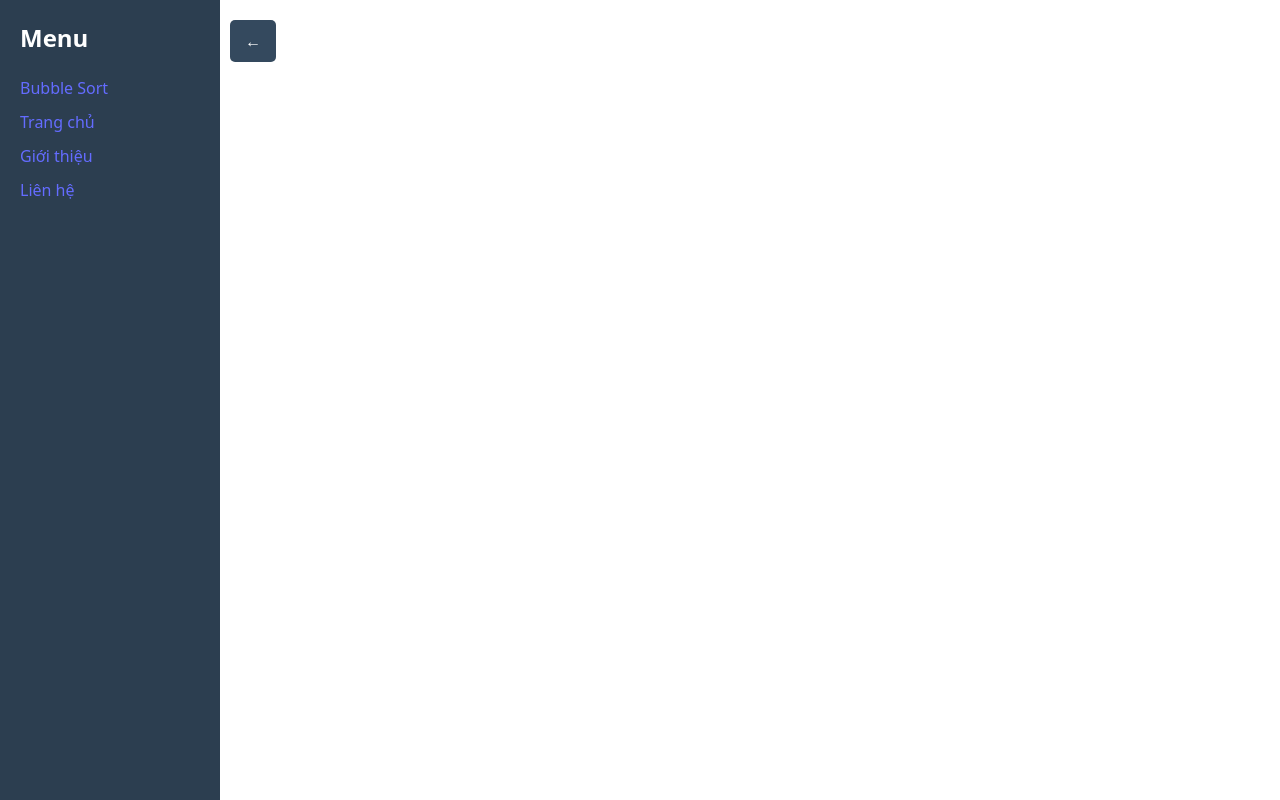
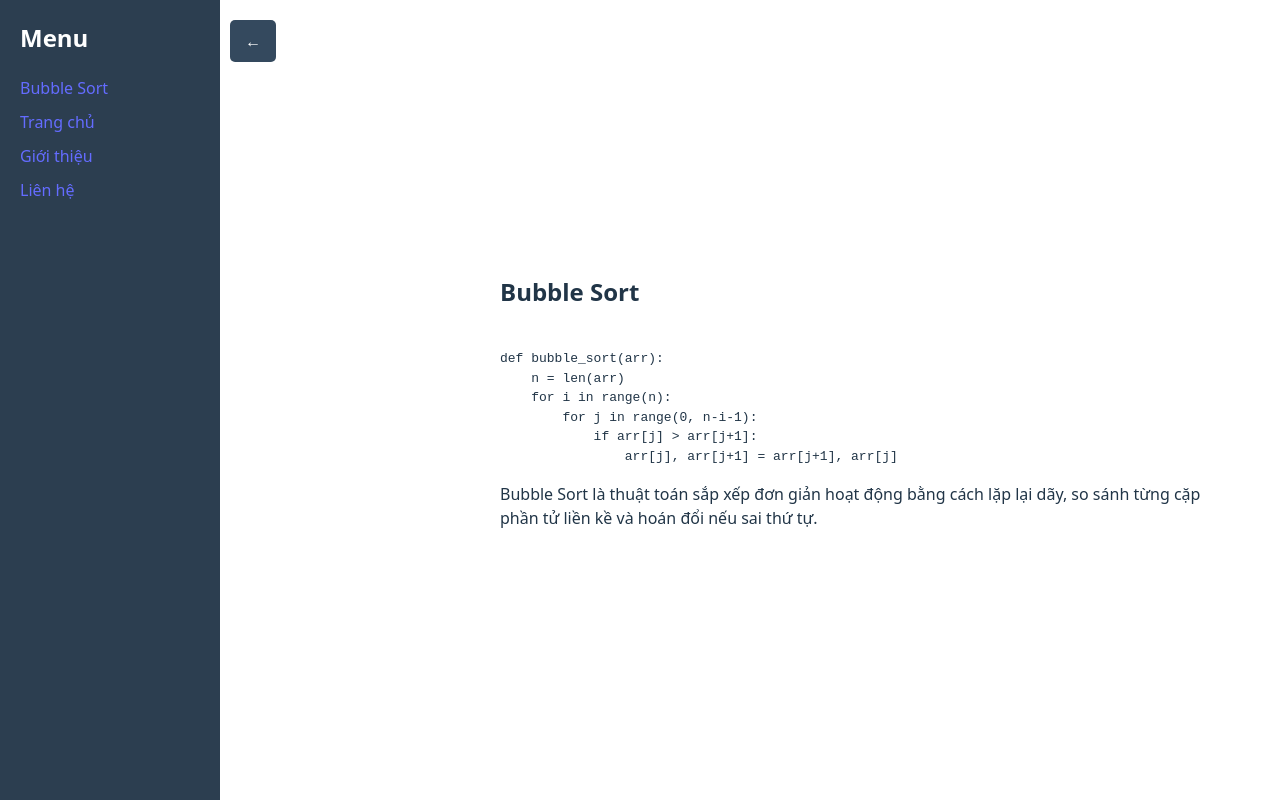
Before and after one commit to luoiconnhamn562/hello-world, a React (Vite) app: page /sorting/bubble in a window 1280 px wide. Built offline with nearby package versions, Linux system fonts and the light colour scheme.

Commit message:
test giai thuat 0.2

```diff
--- a/src/App.tsx
+++ b/src/App.tsx
@@ -4,7 +4,7 @@ import Sidebar from './Sidebar';
 import Home from './pages/Home';
 import About from './pages/About';
 import Contact from './pages/Contact';
-
+import BubbleSort from './pages/sorting/BubbleSort';
 const App: React.FC = () => {
   return (
     <Router>
@@ -14,6 +14,7 @@ const App: React.FC = () => {
           <Route path="/" element={<Home />} />
           <Route path="/about" element={<About />} />
           <Route path="/contact" element={<Contact />} />
+          <Route path="/sorting/bubble" element={<BubbleSort />} />
         </Routes>
       </div>
     </Router>
```
